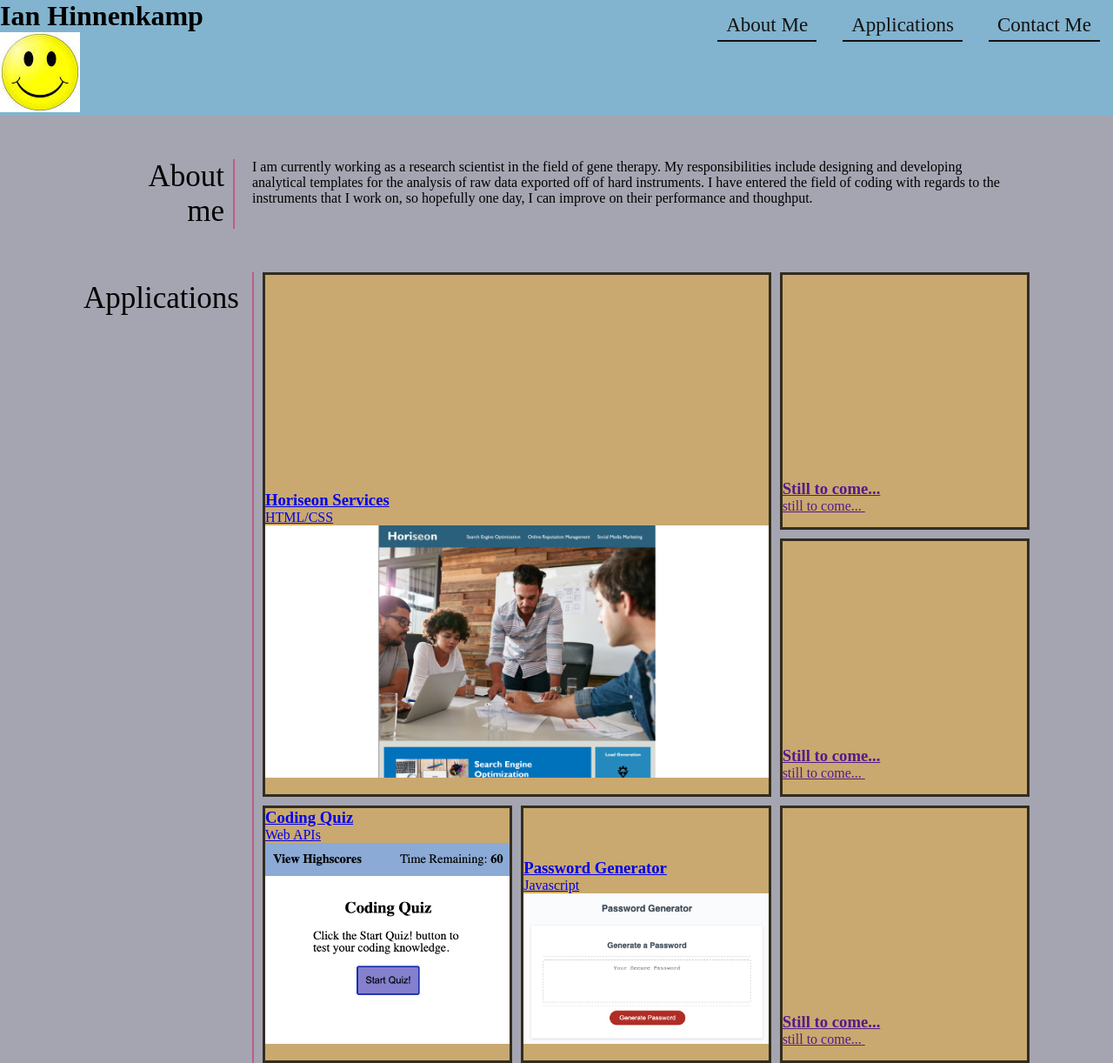
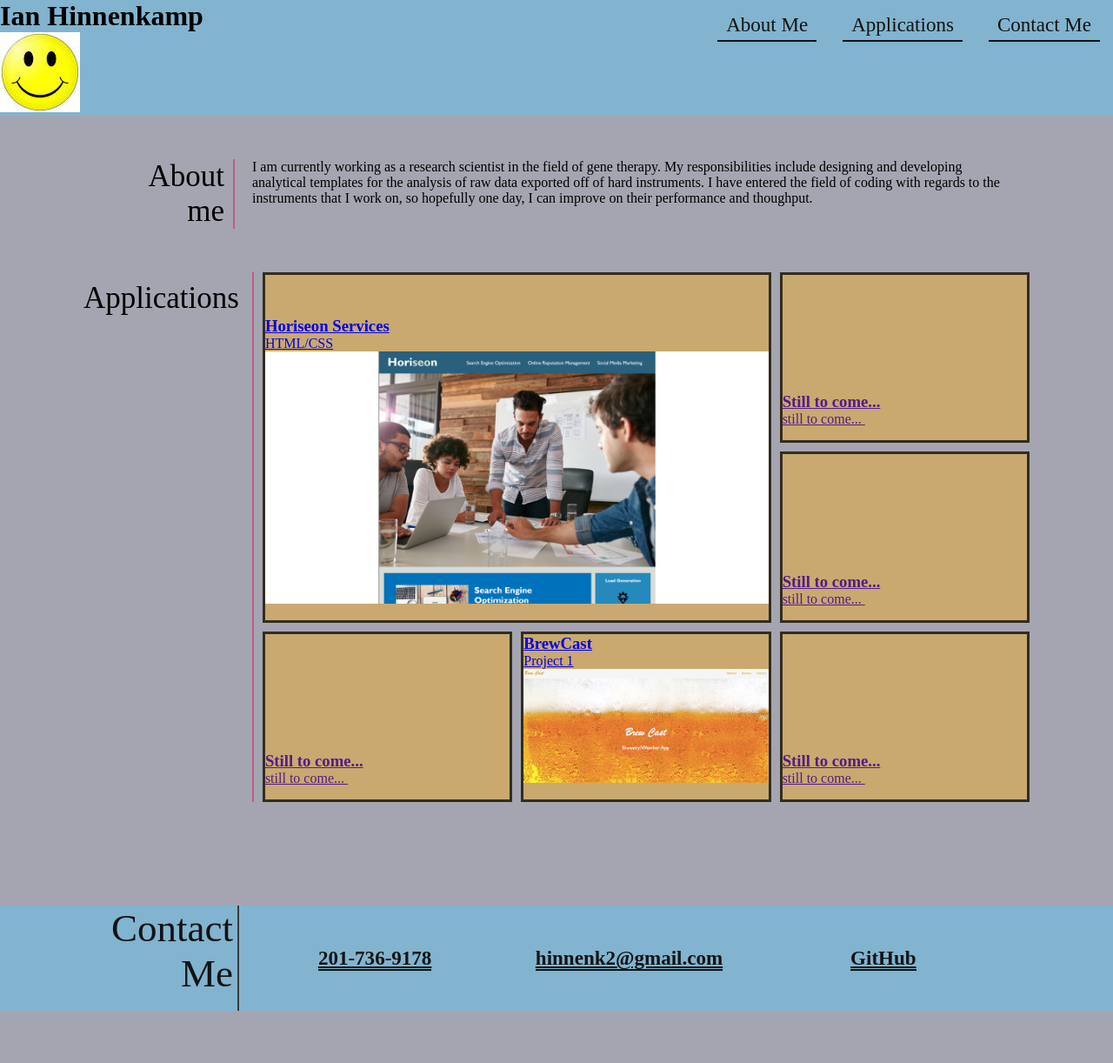
Before and after one commit to hinnenk2/professional-portfolio, a plain HTML site: page index.html in a window 1280 px wide. Shown: the top 1222 px of the page at 87% size. After the commit the page ends 1162 px from the top, so only its background shows below. Drawn offline with Linux system fonts and the light colour scheme.

Commit message:
updated with project 1

```diff
--- a/index.html
+++ b/index.html
@@ -61,18 +61,18 @@
                  </section>
 
                 <!-- All follow the same repeated grid pattern as above -->
-                <section alt="Image displaying the Javascript Password Generator landing page" title="Javascript Password Generator"  class="app-item-project A">
-                    <a href="https://hinnenk2.github.io/javascript-password-generator">
-                        <h3>Password Generator</h3>
-                        <span class="text">Javascript</span>
-                        <img src="./assets/images/landing-page.png" class="project-1">
+                <section alt="Image displaying a foamy adult beverage" title="BrewCast"  class="app-item-project A">
+                    <a href="https://domconf.github.io/BrewCast/">
+                        <h3>BrewCast</h3>
+                        <span class="text">Project 1</span>
+                        <img src="./assets/images/brew-cast.png" class="project-1">
                     </a>
                 </section>
-                <section alt="Image displaying the start screen of a timed quiz and recorded highscore list" title="Coding Quiz"  class="app-item-project B">
-                    <a href="https://hinnenk2.github.io/coding-quiz/">
-                        <h3>Coding Quiz</h3>
-                        <span class="text">Web APIs</span>
-                        <img src="./assets/images/small-device-screen.png" class="project-1">
+                <section alt="TBD" title="TBD"  class="app-item-project B">
+                    <a href="">
+                        <h3>Still to come...</h3>
+                        <span class="text">still to come...</span>
+                        <img src="" class="project-1">
                     </a>
                 </section>
                 <section alt="TBD" title="TBD"  class="app-item-project C">
```
Also changed, not shown: assets/images/brew-cast.png (added), 2 other files.
